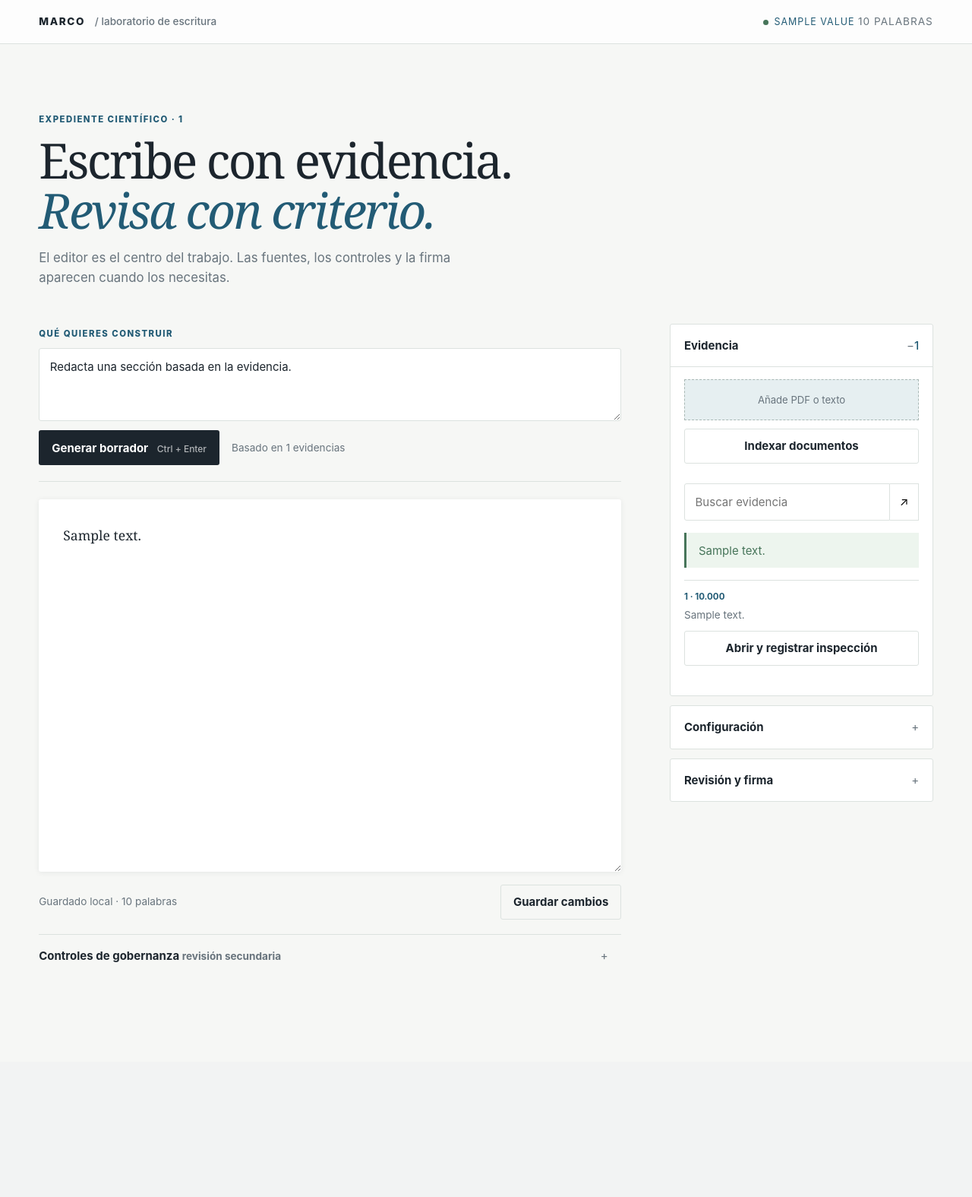
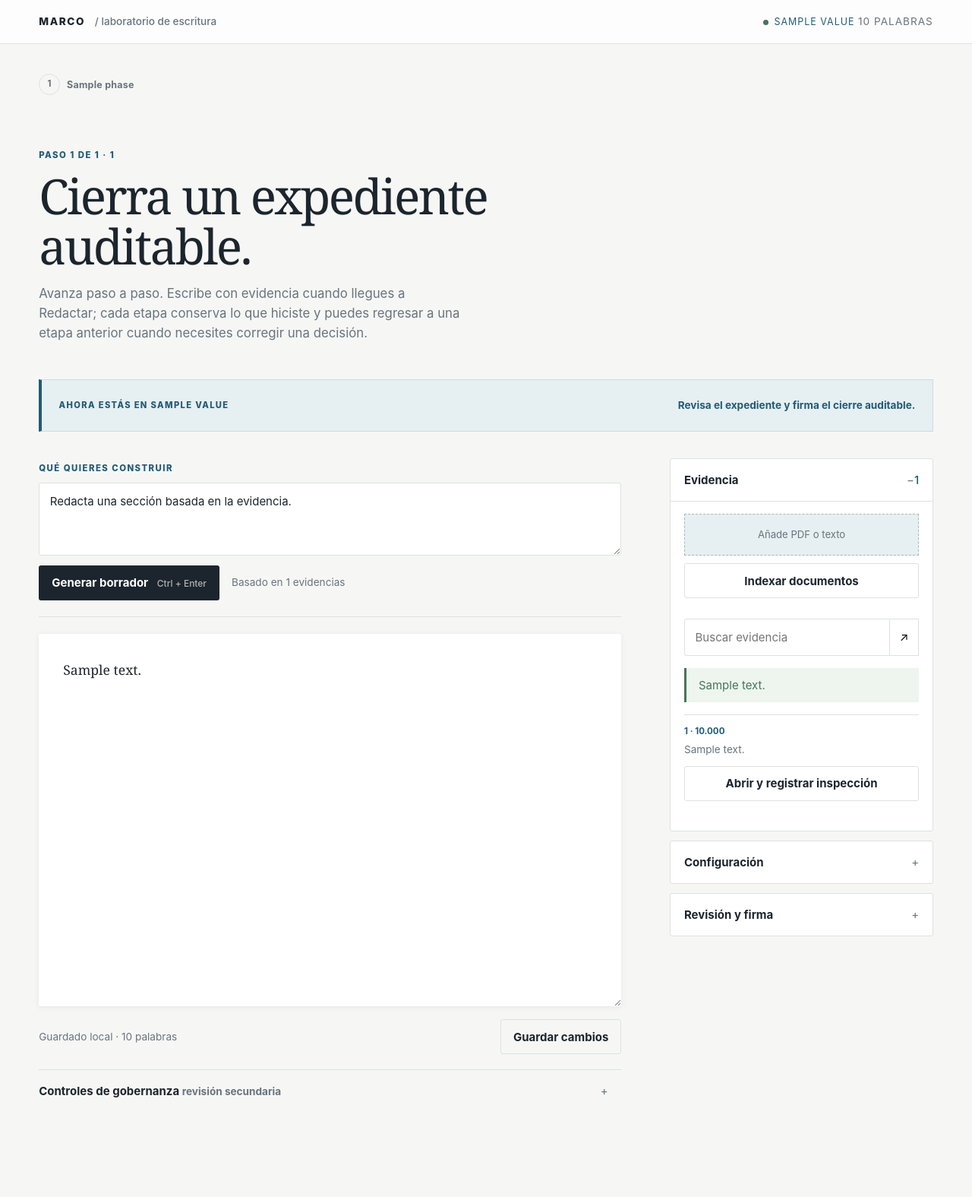
Before and after one commit to Miguelitortiz/marco-mvp, a Django app: template web/templates/workbench/index.html in a window 1280 px wide. Shown: the whole page at 76% size. Before the commit the page ends 1266 px from the top, so only its background shows below. Run offline with Django 4.2, Linux system fonts and the light colour scheme; the template is opened without the code that fills it: most values are stand-ins (such as "Sample title", 1, 10 or a date in 2020).

Commit message:
Add guided workflow stepper UI
Show the current MARCO phase prominently, guide the next action, and allow returning to completed phases from the top progress bar.

Co-authored-by: Copilot App <223556219+Copilot@users.noreply.github.com>

```diff
--- a/web/static/workbench.css
+++ b/web/static/workbench.css
@@ -12,7 +12,25 @@ button { cursor: pointer; }
 .topbar__state { color: var(--blue); font-size: .78rem; text-transform: uppercase; letter-spacing: .08em; }
 .phase-dot { display: inline-block; width: 7px; height: 7px; margin-right: .45rem; border-radius: 50%; background: var(--green); }
 .muted { color: var(--muted); font-size: .85rem; }
-.shell { width: min(1260px, 92vw); margin: 0 auto; padding: 5rem 0 7rem; }
+.shell { width: min(1260px, 92vw); margin: 0 auto; padding: 2.2rem 0 7rem; }
+.stepper { display: flex; align-items: center; margin: 0 0 4.2rem; }
+.stepper__item { display: flex; align-items: center; flex: 1; color: var(--muted); }
+.stepper__item:last-child { flex: 0 1 auto; }
+.stepper__button { display: inline-flex; align-items: center; gap: .55rem; border: 0; padding: .25rem 0; background: transparent; color: inherit; font-size: .78rem; font-weight: 750; letter-spacing: .02em; white-space: nowrap; }
+button.stepper__button { cursor: pointer; }
+.stepper__number { display: grid; place-items: center; width: 28px; height: 28px; border: 1px solid var(--line); border-radius: 50%; background: var(--paper); font-size: .72rem; }
+.stepper__line { height: 1px; flex: 1; margin: 0 .8rem; background: var(--line); }
+.stepper__item.is-current { color: var(--blue); }
+.stepper__item.is-current .stepper__number { border-color: var(--blue); background: var(--blue); color: white; }
+.stepper__item.is-complete { color: var(--green); }
+.stepper__item.is-complete .stepper__number { border-color: var(--green); background: #edf5ee; }
+.stepper__item.is-complete .stepper__line { background: var(--green); }
+.guide-card { display: flex; justify-content: space-between; gap: 2rem; margin: 0 0 2.2rem; padding: 1.25rem 1.4rem; border: 1px solid #cbdcdf; border-left: 4px solid var(--blue); background: var(--blue-soft); }
+.guide-card__step { color: var(--blue); font-size: .7rem; font-weight: 800; letter-spacing: .12em; text-transform: uppercase; }
+.guide-card h2 { margin: .25rem 0 .1rem; font: 700 1.35rem Georgia, serif; }
+.guide-card p { margin: 0; color: var(--muted); }
+.guide-card__actions { display: flex; align-items: center; max-width: 340px; }
+.guide-card__hint { color: var(--blue); font-size: .85rem; font-weight: 650; }
 .intro { max-width: 710px; margin-bottom: 3rem; }
 .eyebrow, .label { color: var(--blue); font-size: .71rem; font-weight: 800; letter-spacing: .13em; text-transform: uppercase; }
 h1 { margin: .7rem 0 1rem; font: 400 clamp(2.6rem, 5vw, 4.8rem)/1.02 Georgia, serif; letter-spacing: -.04em; }
@@ -61,4 +79,4 @@ input[type=file] { display: none; }
 .governance-grid div { display: grid; gap: .2rem; border: 1px solid var(--line); padding: .8rem; background: var(--surface); }
 .governance-grid strong { font-size: 1.4rem; }
 .governance-grid small { color: var(--muted); }
-@media (max-width: 800px) { .shell { padding-top: 3rem; } .workspace-grid { grid-template-columns: 1fr; gap: 2rem; } .context-column { order: 2; } .writing-surface textarea { min-height: 360px; } }
+@media (max-width: 800px) { .shell { padding-top: 1.5rem; } .stepper { margin-bottom: 2.5rem; overflow-x: auto; padding-bottom: .5rem; } .stepper__item { flex: 0 0 auto; } .stepper__line { width: 35px; flex: 0 0 35px; } .guide-card { display: block; } .guide-card__actions { margin-top: 1rem; } .workspace-grid { grid-template-columns: 1fr; gap: 2rem; } .context-column { order: 2; } .writing-surface textarea { min-height: 360px; } }
--- a/web/templates/workbench/index.html
+++ b/web/templates/workbench/index.html
@@ -4,10 +4,50 @@
   <span class="muted">{{ workbench.current_words }} palabras</span>
 {% endblock %}
 {% block content %}
+<nav class="stepper" aria-label="Progreso del expediente">
+  {% for phase, label, description in phases %}
+    <div class="stepper__item {% if forloop.counter0 == current_phase_index %}is-current{% elif forloop.counter0 < current_phase_index %}is-complete{% endif %}">
+      {% if forloop.counter0 < current_phase_index %}
+        <form hx-post="{% url 'rollback_workflow' %}" hx-target="#workflow-status">
+          {% csrf_token %}
+          <input type="hidden" name="target" value="{{ phase.value }}">
+          <button class="stepper__button" type="submit" title="Volver a {{ label }}">
+            <span class="stepper__number">✓</span><span>{{ label }}</span>
+          </button>
+        </form>
+      {% else %}
+        <span class="stepper__button">
+          <span class="stepper__number">{{ forloop.counter }}</span><span>{{ label }}</span>
+        </span>
+      {% endif %}
+      {% if not forloop.last %}<span class="stepper__line"></span>{% endif %}
+    </div>
+  {% endfor %}
+</nav>
+
 <section class="intro">
-  <p class="eyebrow">EXPEDIENTE CIENTÍFICO · {{ workbench.project_id }}</p>
-  <h1>Escribe con evidencia.<br><em>Revisa con criterio.</em></h1>
-  <p class="intro__copy">El editor es el centro del trabajo. Las fuentes, los controles y la firma aparecen cuando los necesitas.</p>
+  <p class="eyebrow">PASO {{ current_phase_number }} DE {{ phases|length }} · {{ workbench.project_id }}</p>
+  <h1>{% if workbench.fsm.state.value == "PARAMETRIZATION" %}Prepara tu expediente.{% elif workbench.fsm.state.value == "CURATION" %}Construye tu base de evidencia.{% elif workbench.fsm.state.value == "DRAFTING" %}Redacta con respaldo.{% else %}Cierra un expediente auditable.{% endif %}</h1>
+  <p class="intro__copy">Avanza paso a paso. Escribe con evidencia cuando llegues a Redactar; cada etapa conserva lo que hiciste y puedes regresar a una etapa anterior cuando necesites corregir una decisión.</p>
+</section>
+
+<section class="guide-card">
+  <div>
+    <span class="guide-card__step">Ahora estás en {{ workbench.fsm.state.value }}</span>
+    <h2>{% for phase, label, description in phases %}{% if phase == workbench.fsm.state %}{{ label }}{% endif %}{% endfor %}</h2>
+    <p>{% for phase, label, description in phases %}{% if phase == workbench.fsm.state %}{{ description }}{% endif %}{% endfor %}</p>
+  </div>
+  <div class="guide-card__actions">
+    {% if workbench.fsm.state.value == "PARAMETRIZATION" %}
+      <span class="guide-card__hint">Completa la configuración y firma para habilitar Curar.</span>
+    {% elif workbench.fsm.state.value == "CURATION" %}
+      <span class="guide-card__hint">Indexa documentos, busca y registra al menos una inspección.</span>
+    {% elif workbench.fsm.state.value == "DRAFTING" %}
+      <span class="guide-card__hint">Genera, edita y ejecuta los controles antes de ensamblar.</span>
+    {% else %}
+      <span class="guide-card__hint">Revisa el expediente y firma el cierre auditable.</span>
+    {% endif %}
+  </div>
 </section>
 
 <section class="workspace-grid">
--- a/web/workbench/views.py
+++ b/web/workbench/views.py
@@ -63,9 +63,15 @@ class Workbench:
     def context(self) -> dict[str, object]:
         lower = int(self.target_words * (1 - self.tolerance))
         upper = int(self.target_words * (1 + self.tolerance))
+        current_index = next(
+            (index for index, (phase, _, _) in enumerate(PHASES)
+             if phase is self.fsm.state), 0,
+        )
         return {
             "workbench": self,
             "phases": PHASES,
+            "current_phase_index": current_index,
+            "current_phase_number": current_index + 1,
             "lower_bound": lower,
             "upper_bound": upper,
             "inspected_fragments": self.inspected_fragments,
```
